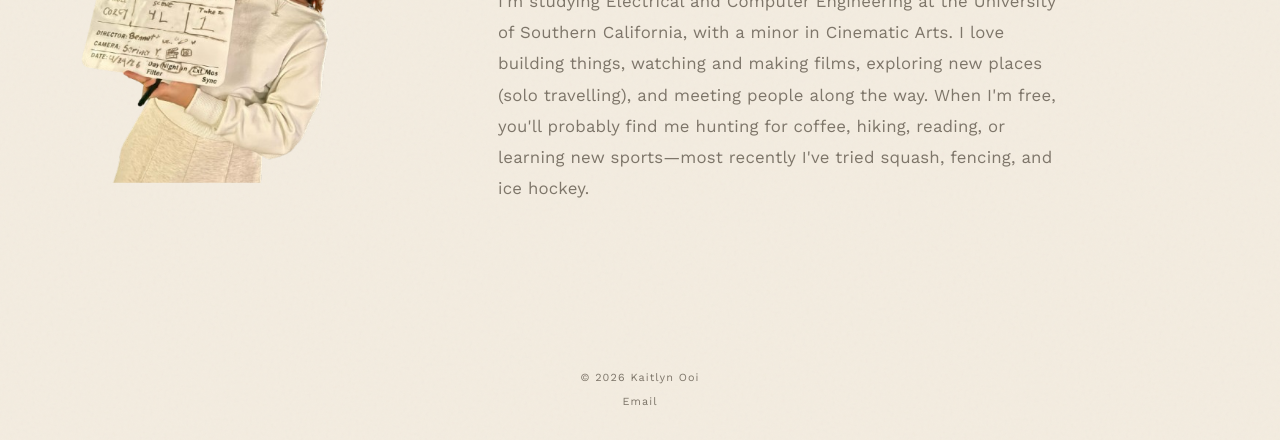
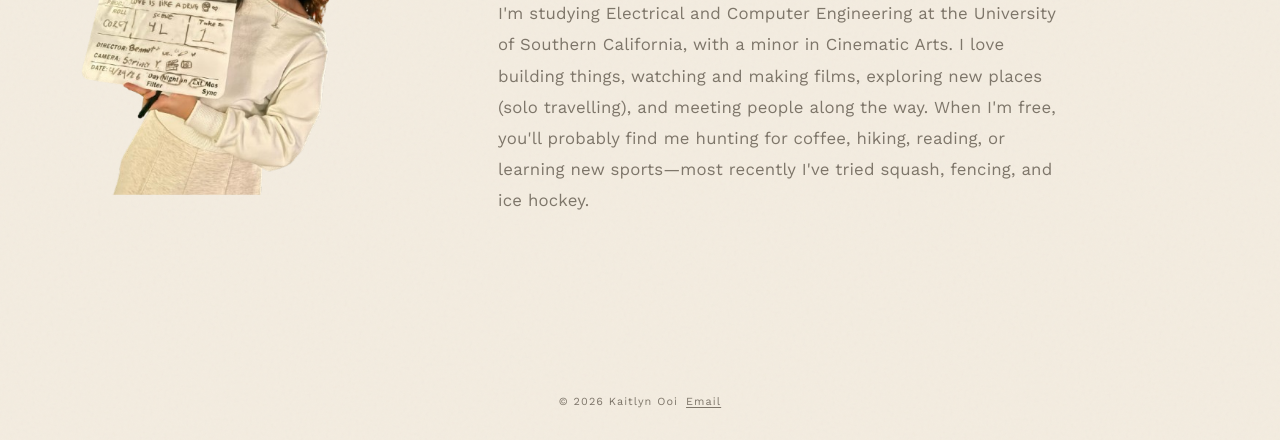
Before and after one commit to KaitlynOoi/personal-website, a plain HTML site: page index.html in a window 1280 px wide. Shown: the part 360-800 px from the top of the page. Drawn offline with nearby package versions, Linux system fonts and the light colour scheme.

Commit message:
Underline footer email link, put it on the same row as the copyright

```diff
--- a/css/style.css
+++ b/css/style.css
@@ -138,11 +138,11 @@
   position: relative;
   z-index: 2;
   padding: 1.8rem 3rem;
-  text-align: center;
   display: flex;
-  flex-direction: column;
-  align-items: center;
-  gap: 0.35rem;
+  flex-direction: row;
+  justify-content: center;
+  align-items: baseline;
+  gap: 0.5rem;
 }
 
 footer.site-footer p { font-size: 0.68rem; letter-spacing: 0.1em; color: var(--muted); }
@@ -151,7 +151,8 @@
   font-size: 0.68rem;
   letter-spacing: 0.1em;
   color: var(--muted);
-  text-decoration: none;
+  text-decoration: underline;
+  text-underline-offset: 2px;
   transition: color 0.2s;
 }
 .footer-email:hover { color: var(--accent); }
```
